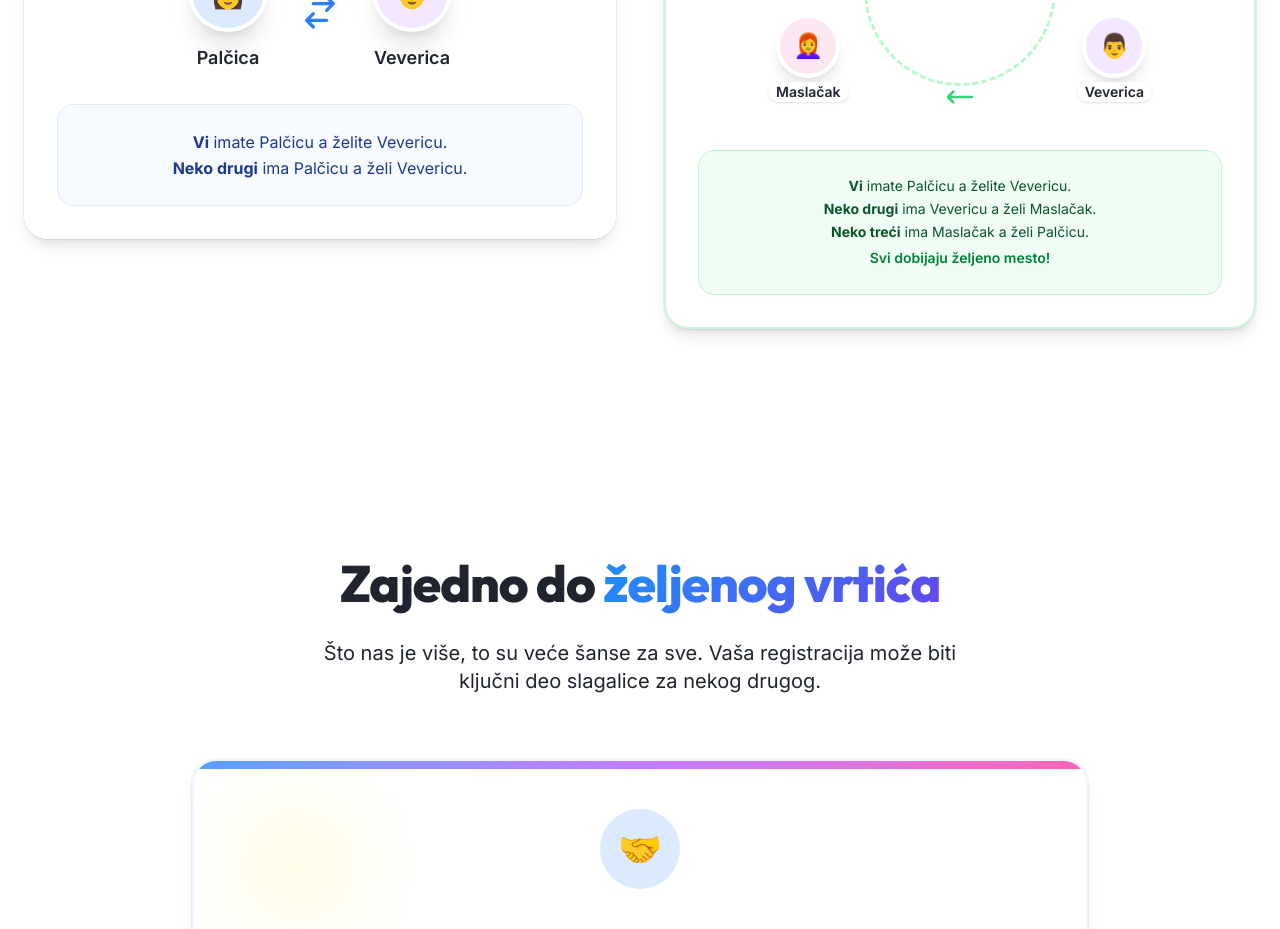
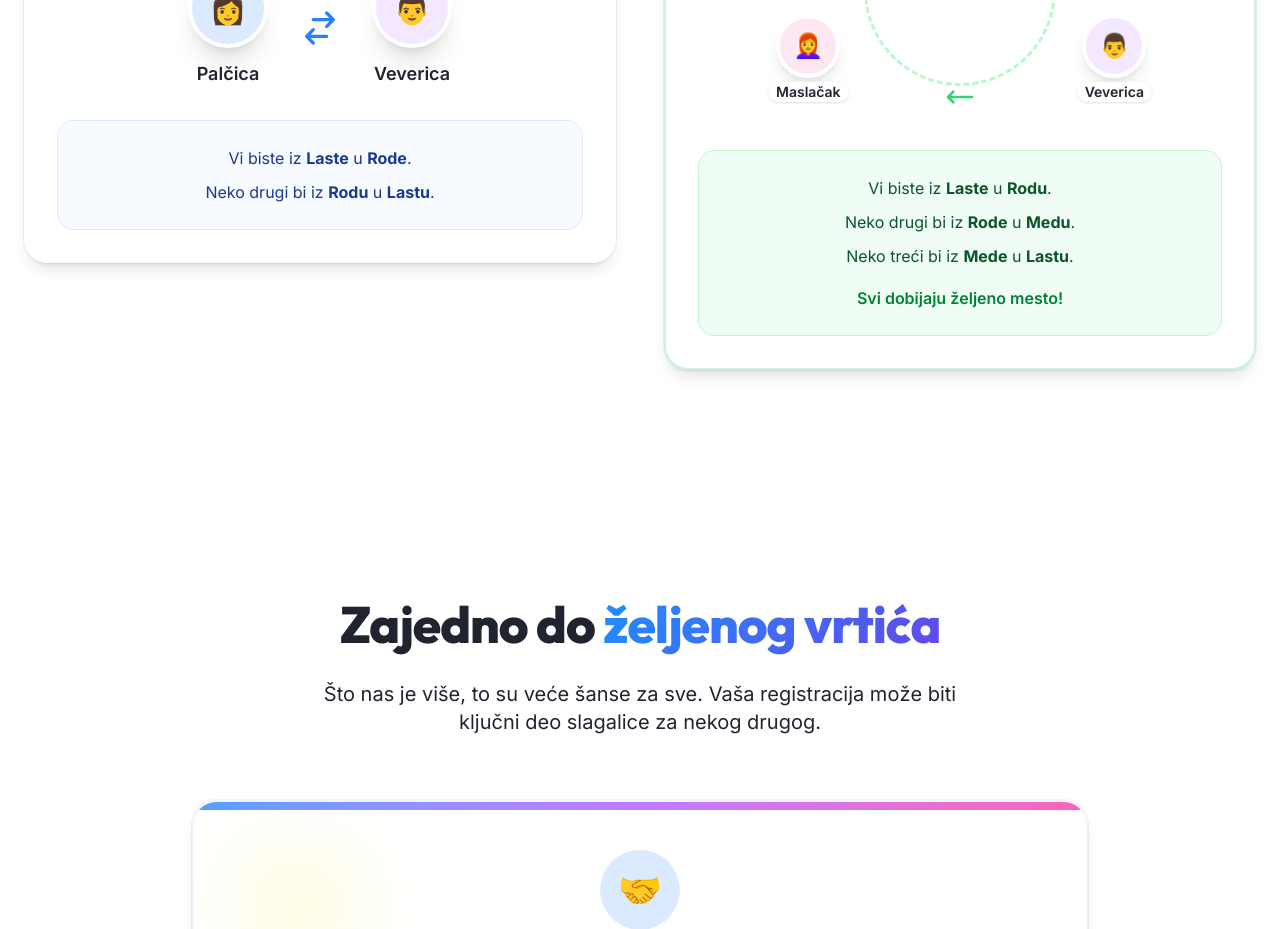
Before and after one commit to markobilanovic/razmena-vrtica, a Next.js app in the folder frontend/: page / in a window 1280 px wide. Shown: the part 2920-3849 px from the top of the page. Built offline with nearby package versions, Linux system fonts and the light colour scheme.

Commit message:
feat: homepage copy changes

```diff
--- a/frontend/src/app/page.tsx
+++ b/frontend/src/app/page.tsx
@@ -380,12 +380,15 @@ export default function Home() {
               </div>
 
               <div className="bg-blue-50/50 rounded-2xl p-6 text-center text-blue-900 leading-relaxed border border-blue-100">
-                <p>
-                  <strong>Vi</strong> imate Palčicu a želite Vevericu.
-                </p>
-                <p>
-                  <strong>Neko drugi</strong> ima Palčicu a želi Vevericu.
-                </p>
+                <ul className="space-y-2 text-center">
+                  <li>
+                    Vi biste iz <strong>Laste</strong> u <strong>Rode</strong>.
+                  </li>
+                  <li>
+                    Neko drugi bi iz <strong>Rodu</strong> u{" "}
+                    <strong>Lastu</strong>.
+                  </li>
+                </ul>
               </div>
             </div>
 
@@ -499,15 +502,22 @@ export default function Home() {
                 </div>
               </div>
 
-              <div className="bg-green-50 rounded-2xl p-6 text-sm text-center text-green-900 leading-relaxed border border-green-200">
-                <p>
-                  <strong>Vi</strong> imate Palčicu a želite Vevericu.
-                  <br />
-                  <strong>Neko drugi</strong> ima Vevericu a želi Maslačak.{" "}
-                  <br />
-                  <strong>Neko treći</strong> ima Maslačak a želi Palčicu.
-                </p>
-                <p className="mt-1 font-semibold text-green-700">
+              <div className="bg-green-50 rounded-2xl p-2 sm:p-6 text-sm sm:text-base text-green-900 leading-relaxed border border-green-200">
+                <ul className="space-y-2 text-center">
+                  <li>
+                    Vi biste iz <strong>Laste</strong> u <strong>Rodu</strong>.
+                  </li>
+                  <li>
+                    Neko drugi bi iz <strong>Rode</strong> u{" "}
+                    <strong>Medu</strong>.
+                  </li>
+                  <li>
+                    Neko treći bi iz <strong>Mede</strong> u{" "}
+                    <strong>Lastu</strong>.
+                  </li>
+                </ul>
+
+                <p className="mt-4 font-semibold text-green-700 text-center">
                   Svi dobijaju željeno mesto!
                 </p>
               </div>
```
